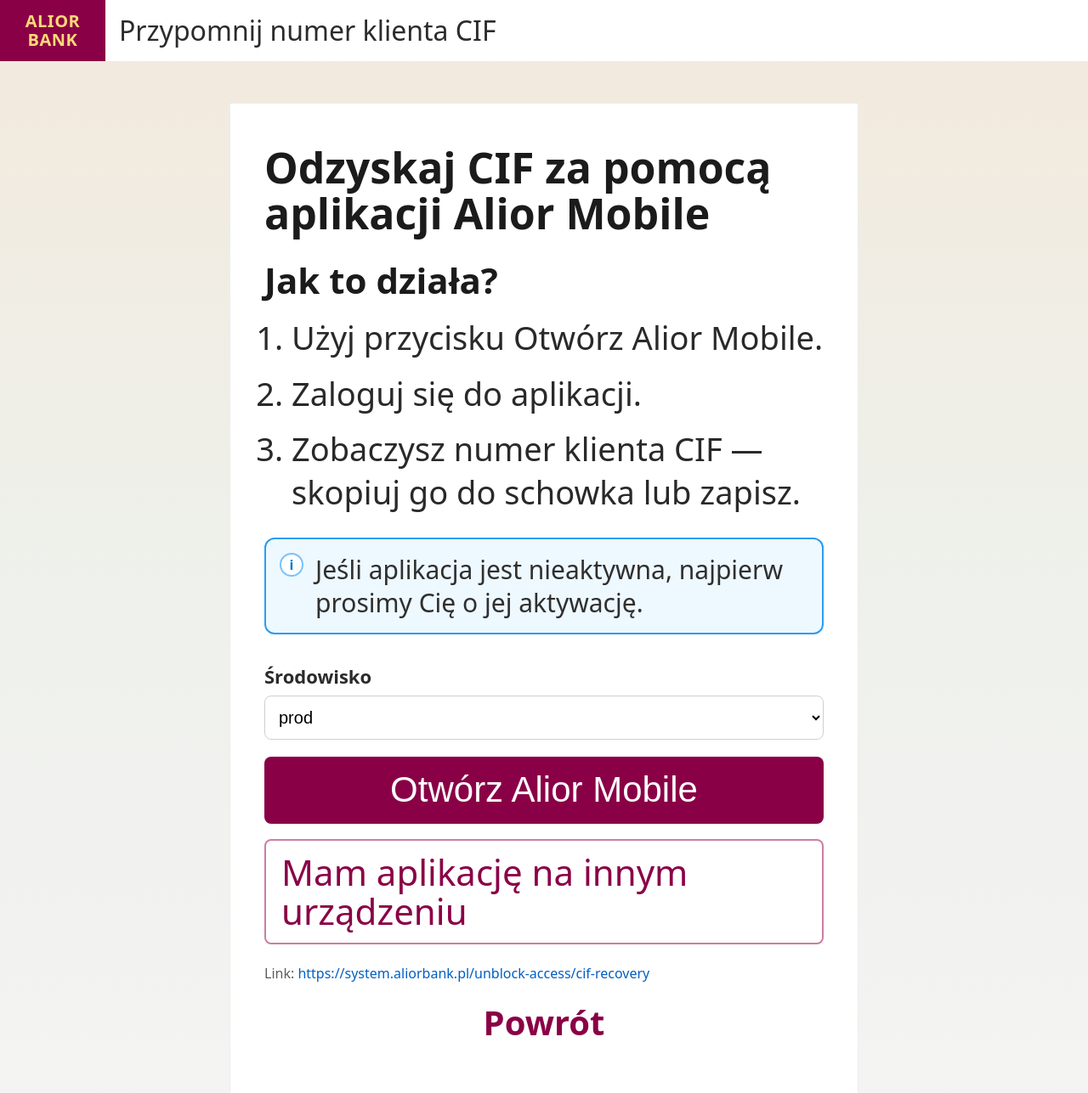
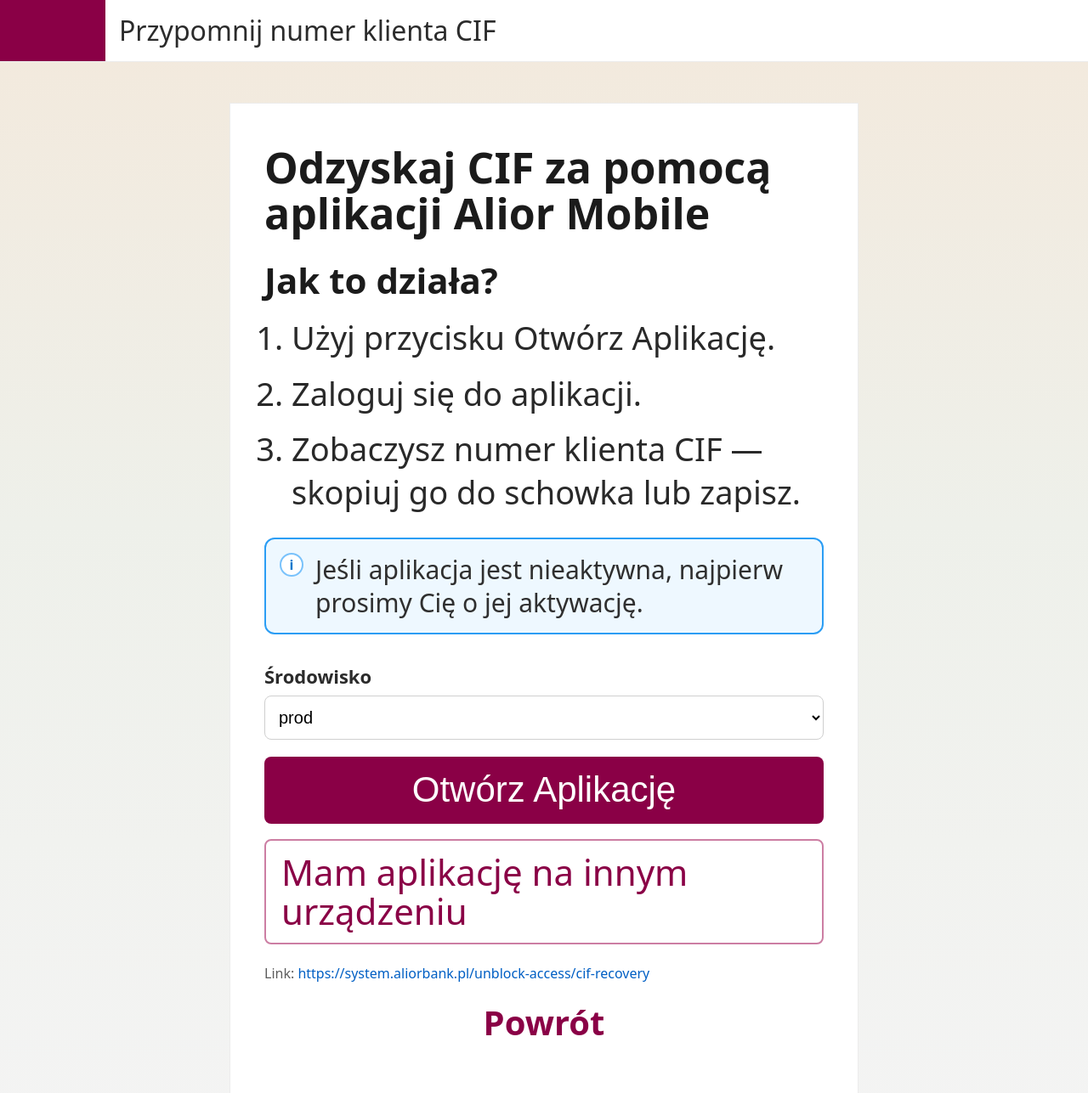
Before and after one commit to grzegorzbartela-ctrl/CifRecovery, a plain HTML site: page index.html in a window 1280 px wide. Shown: the whole page at 85% size. Drawn offline with Linux system fonts and the light colour scheme.

Commit message:
Update index.html

```diff
--- a/index.html
+++ b/index.html
@@ -219,7 +219,7 @@
 </head>
 <body>
   <header class="topbar">
-    <div class="logo" aria-label="Alior Bank">ALIOR<br/>BANK</div>
+    <div class="logo" aria-label="Alior Bank"></div>
     <div class="topbar-title">Przypomnij numer klienta CIF</div>
   </header>
 
@@ -228,7 +228,7 @@
       <h1>Odzyskaj CIF za pomocą aplikacji Alior Mobile</h1>
       <h2>Jak to działa?</h2>
       <ol>
-        <li>Użyj przycisku Otwórz Alior Mobile.</li>
+        <li>Użyj przycisku Otwórz Aplikację.</li>
         <li>Zaloguj się do aplikacji.</li>
         <li>Zobaczysz numer klienta CIF — skopiuj go do schowka lub zapisz.</li>
       </ol>
@@ -251,7 +251,7 @@
       </div>
 
       <div class="actions">
-        <button type="button" class="btn btn-primary" id="openAliorMobileButton">Otwórz Alior Mobile</button>
+        <button type="button" class="btn btn-primary" id="openAliorMobileButton">Otwórz Aplikację</button>
         <a href="#" class="btn btn-secondary">Mam aplikację na innym urządzeniu</a>
       </div>
       <div class="link-preview">
```
